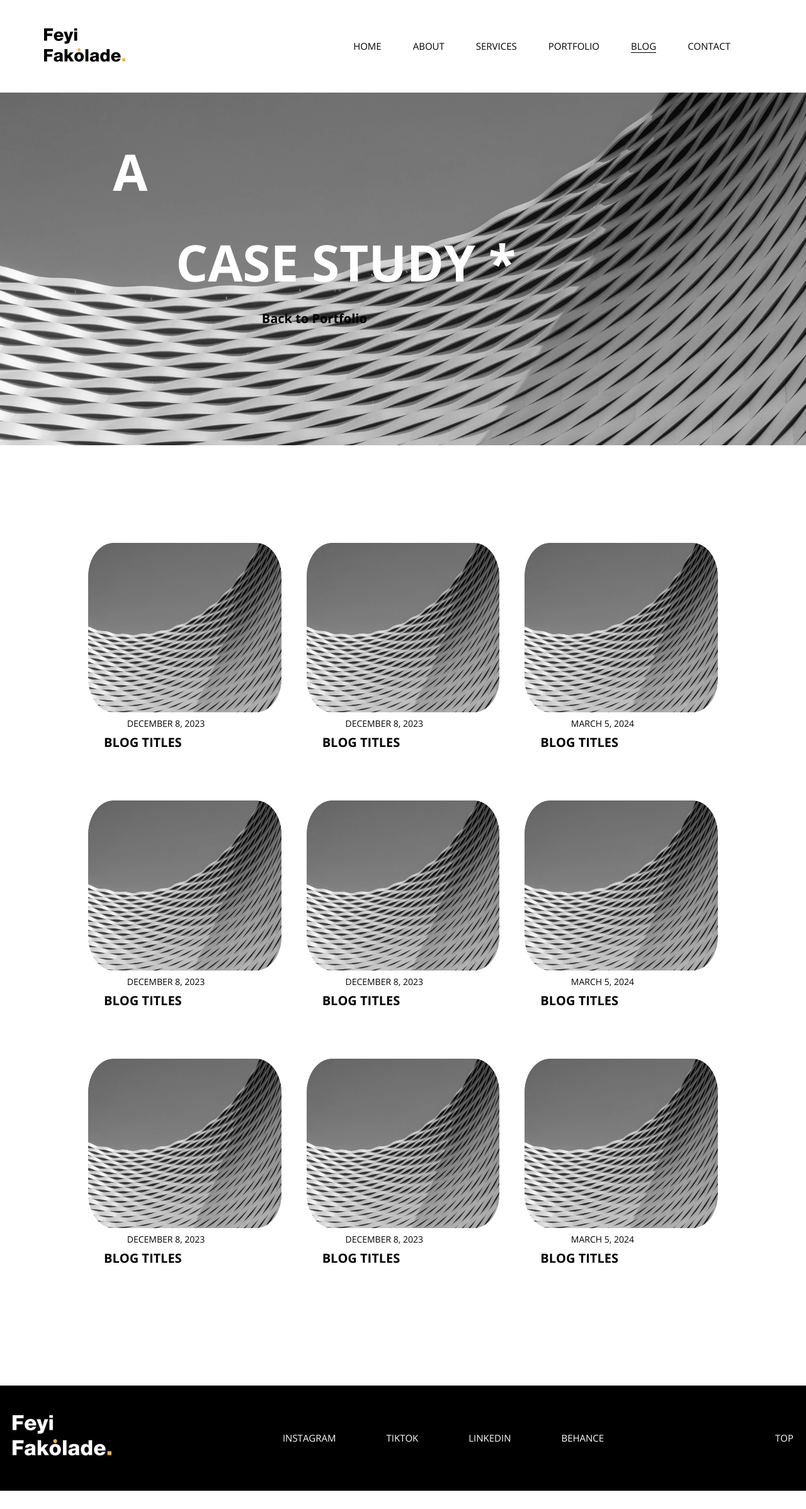
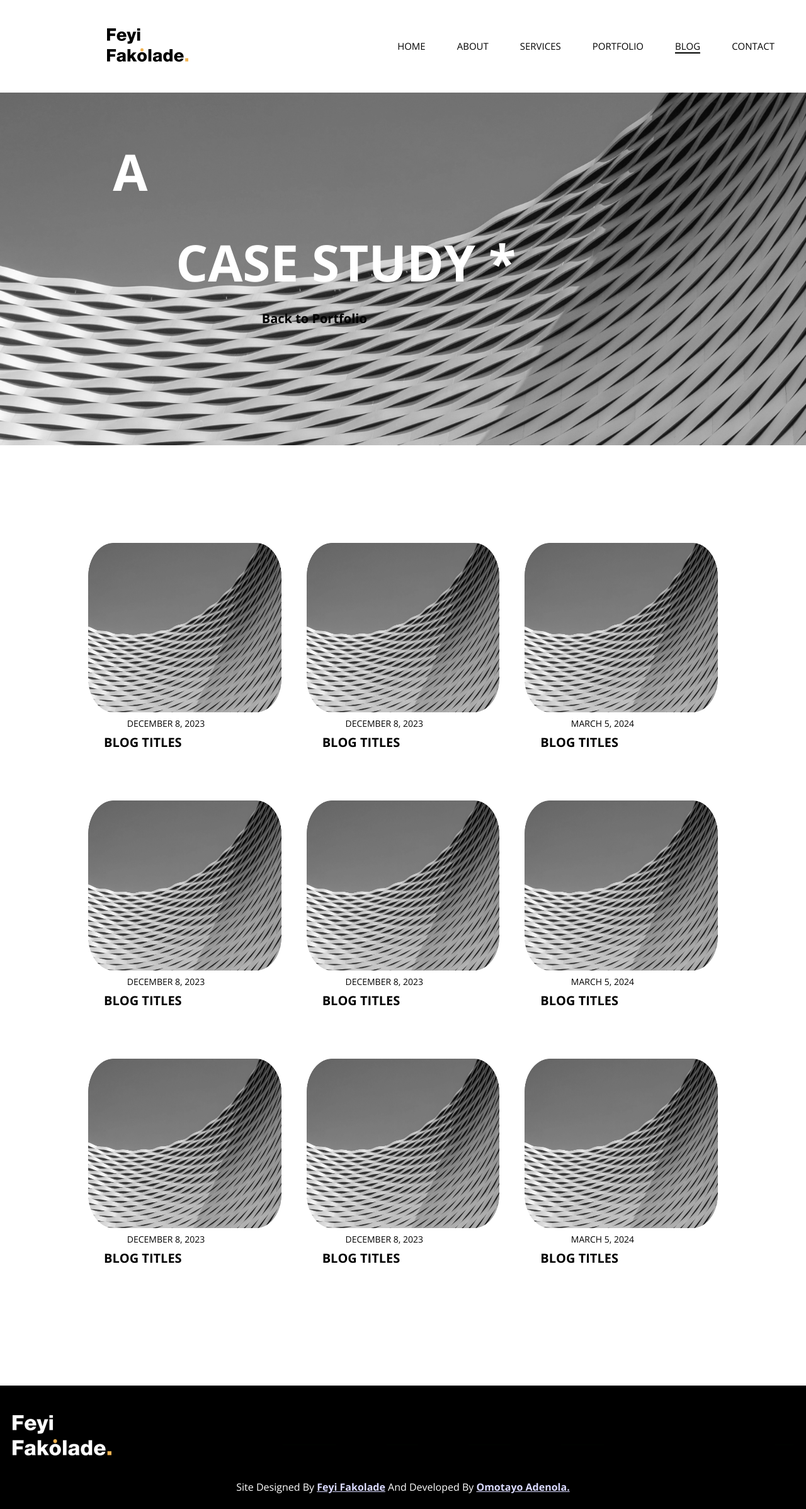
Before and after one commit to Beenflexxin01/byFeyi, a React (Vite) app: page /blog in a window 1280 px wide. Shown: the whole page at 63% size. Before the commit the page ends 2367 px from the top, so only its background shows below. Built offline with nearby package versions, Linux system fonts and the light colour scheme.

Commit message:
initial commit

```diff
--- a/src/UI/Footer.jsx
+++ b/src/UI/Footer.jsx
@@ -32,6 +32,25 @@ function Footer() {
               <NavLink className="nav-link footer-link">TOP</NavLink>
             </p>
           </nav>
+
+          <div className="engineer">
+            <p className="eng">
+              Site Designed By{" "}
+              <Link
+                to="https://www.linkedin.com/in/feyifakz/"
+                target="blank"
+                className="eng-link">
+                Feyi Fakolade
+              </Link>{" "}
+              And Developed By {" "}
+              <Link
+                to="https://www.byfeyi.netlify.app"
+                target="blank"
+                className="eng-link">
+                 Omotayo Adenola.
+              </Link>
+            </p>
+          </div>
         </div>
       </div>
     </>
--- a/src/index.css
+++ b/src/index.css
@@ -6,14 +6,15 @@
 
 html {
   font-size: 62.5%;
-  overflow-x: hidden;
+  /* overflow-x: hidden; */
   scroll-behavior: smooth;
+  line-height: 1.8;
 }
 
 body {
   font-family: "Open Sans", sans-serif;
-  line-height: 1.8;
   font-weight: 400;
+  height: 100%;
 }
 
 li {
@@ -36,11 +37,17 @@ li {
   display: flex;
   align-items: center;
   justify-content: space-between;
-  margin: 1rem 7rem;
+  margin: 1rem 0;
   position: sticky;
-  top: -200%;
+  top: 0;
+  bottom: 0;
   z-index: 1;
-  /* background-color: #726666; */
+  /* background-color: #9a9494; */
+  /* margin: 1rem 7rem; */
+}
+
+.logo-img {
+  margin: 0 17rem;
 }
 
 .main-nav-ul {
@@ -50,14 +57,28 @@ li {
   gap: 8rem;
 }
 
-.nav-link {
+.main-nav-li {
+  transition: 0.1s all linear;
+}
+
+.main-nav-li:hover {
+  transform: translate(4%) scale(1.1);
+  /* transform:  scale(1.1); */
+  font-weight: bold;
+}
+
+.nav-link:link,
+.nav-link:visited {
   text-decoration: none;
   font-size: 1.5rem;
   color: #000;
+  /* font-weight: 500; */
+  transition: 0.5s all ease-in-out;
 }
 
 .active {
-  border-bottom: 1px solid #000000;
+  border-bottom: 2px solid #000200;
+  transition: 0.4s all linear;
 }
 
 .burger-menu {
@@ -666,3 +687,14 @@ hr {
 .cols {
   margin: 7rem 2rem;
 }
+
+.eng {
+  color: #fff;
+  font-size: 1.6rem;
+  text-align: center;
+}
+
+.eng-link {
+  color: #d9d9ff;
+  font-weight: bold;
+}
--- a/src/media.css
+++ b/src/media.css
@@ -179,15 +179,16 @@
     height: 2px;
     width: 3rem;
     transition: all 0.5s ease-in-out;
-    left: 6rem;
+    /* left: 6rem; */
   }
+
 
   .burger_bar::before,
   .burger_bar::after {
     content: "X";
     position: absolute;
     height: 2px;
-    color: #000;
+    /* color: #000; */
     border-radius: 2px;
     transition: all 0.4s ease-in-out;
   }
@@ -216,7 +217,11 @@
   }
 
   .main-nav-ul {
-    margin: 0 2rem;
+    margin: 0;
+  }
+
+  .logo-img {
+    margin:  0 3rem;
   }
 
   .burger-menu {
@@ -240,7 +245,8 @@
     z-index: 1;
   }
 
-  .nav-link {
+  .nav-link:link,
+  .nav-link:visited{
     color: #eee;
     font-size: 1.7rem;
   }
```
